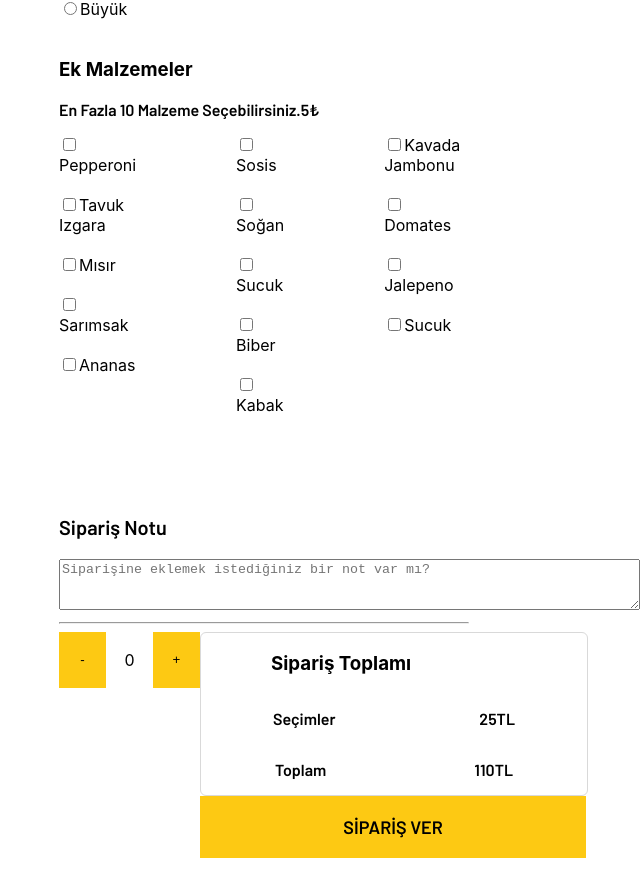
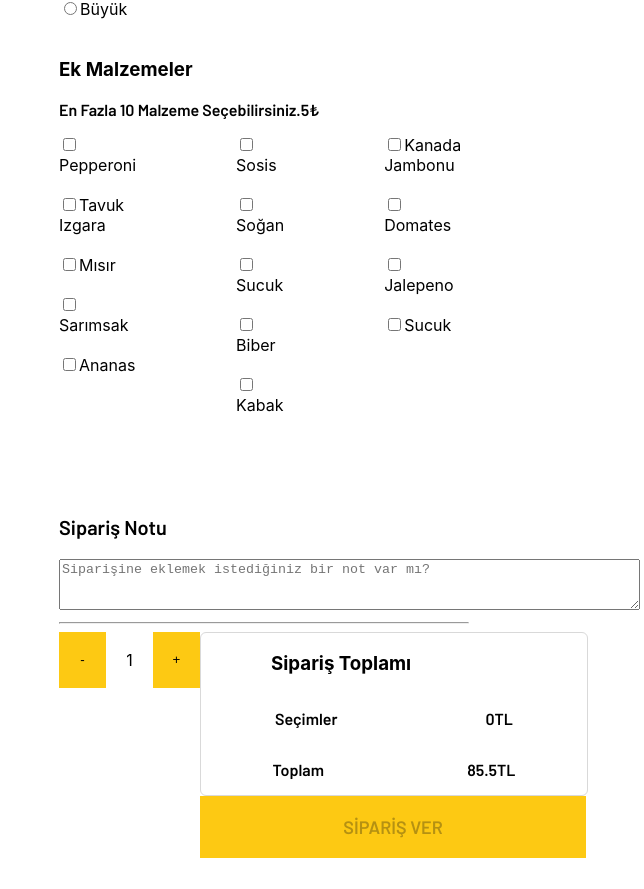
Before and after one commit to Hamzinski/Pizza-Challenge-Site, a React (Create React App) app: page /order in a window 1280 px wide. Shown: the part 856-1745 px from the top of the page, without its empty margins (636-1280 px from the left). Built offline with nearby package versions, Linux system fonts and the light colour scheme; a web font is replaced by a local one.

Commit message:
Update-orderpage

```diff
--- a/src/pages/order/Orderpage.js
+++ b/src/pages/order/Orderpage.js
@@ -1,12 +1,13 @@
 import React from 'react'
 import images from "../../Assets/logo.svg";
 import "./order.css"
-import { useState } from 'react';
+import { useState, useEffect } from 'react';
 
 const initialForm = {
   size: '',
   hamur:'',
   malzeme: [],
+  not:"",
 
 };
 const initialErrors = {
@@ -17,9 +18,26 @@ const errorMessages = {
 };
 
 
-
 export default function Order() {
   const [form, setForm] = useState(initialForm);
+  const [disableButton, setDisableButton] = useState(true);
+  const [selectedMalzemeCount, setSelectedMalzemeCount] = useState(0);
+  const [count, setCount] = useState(1);
+
+  const isOrderValid = () => {
+    return (
+      form.size !== '' &&
+      form.hamur !== '' &&
+      form.malzeme.length >= 4 &&
+      form.malzeme.length <= 10 &&
+      count !== 0
+    );
+  };
+
+  useEffect(() => {
+    const selectedMalzemeCount = form.malzeme.length;
+    setSelectedMalzemeCount(form.malzeme.length);
+  }, [form.malzeme]);
 
 
   const handleChange = (event) => {
@@ -30,22 +48,28 @@ export default function Order() {
     } else if (type === 'select-one') {
       setForm({ ...form, [name]: value });
     } else if (type === 'checkbox') {
-      if (checked) {
-        setForm({
-          ...form,
-          malzeme: [...form.malzeme, value],
-        });
-      } else {
-        setForm({
-          ...form,
-          malzeme: form.malzeme.filter(
-            (topping) => topping !== value
-          ),
-        });
-      }
-    }
-  };
-    console.log("Boyut:", form.size +" "+ "Hamur:", form.hamur +" "+ "Malzemeler:", form.malzeme);
+        if (checked) {
+        setForm({...form, malzeme: [...form.malzeme, value],});
+                      } else {
+        setForm({...form,malzeme: form.malzeme.filter((topping) => topping !== value),});
+                            }
+                          }else if (name === 'not') {
+                              setForm({ ...form, not: value });
+                                    }
+
+                                  };
+                                  const increment = () => {
+                                    setCount(count + 1);
+                                  };
+
+                                  const decrement = () => {
+                                    if (count > 0) {
+                                      setCount(count - 1);
+                                    }
+                                  };
+
+
+    console.log("Boyut:", form.size +" "+ "Hamur:", form.hamur +" "+ "Malzemeler:", form.malzeme +" " +"Sipariş notu:", form.not);
 
 
 
@@ -136,8 +160,8 @@ export default function Order() {
 </div>
 
 <div class ="box-3">
-<input type="checkbox" id="Kavada Jambonu" name="malzeme" value="Kavada Jambonu" onChange={handleChange} />
-<label for="Sosis">Kavada Jambonu</label><br></br><br></br>
+<input type="checkbox" id="Kanada Jambonu" name="malzeme" value="Kanada Jambonu" onChange={handleChange} />
+<label for="Sosis">Kanada Jambonu</label><br></br><br></br>
 <input type="checkbox" id="Domates" name="malzeme" value="Domates" onChange={handleChange} />
 <label for="Domates">Domates</label><br></br><br></br>
 <input type="checkbox" id="Jalepeno" name="malzeme" value="Jalepeno" onChange={handleChange} />
@@ -152,26 +176,28 @@ export default function Order() {
 <div class="footer">
   <p class="siparis-notu">Sipariş Notu</p>
     <div>
-      <textarea name="not" id="not" cols="70" rows="3"
+      <textarea name="not" id="not" cols="70" rows="3" value={form.not} onChange={handleChange}
         placeholder = "Siparişine eklemek istediğiniz bir not var mı?"></textarea>
       <hr />
     </div>
       <div class="siparis-ver">
       <div class="butonlar">
-        <button class="buton">-</button><div class="buton-div">0</div><button class="buton">+</button></div>
+        <button type="button" class="buton" onClick={decrement}>-</button>
+        <div class="buton-div">{count}</div>
+        <button type="button" class="buton" onClick={increment}>+</button></div>
           <div className='order-card'>
             <div className='siparis-toplam'> <h3>Sipariş Toplamı</h3>
               <div className='siparis-ust'>
                 <p>Seçimler</p>
-                <p>25TL</p>
+                <p>{count * (selectedMalzemeCount * 5)}TL</p>
                 </div>
                 <div className='siparis-alt'>
                 <p>Toplam</p>
-                <p>110TL</p>
+                <p>{((selectedMalzemeCount * 5) + 85.50) * count}TL</p>
                 </div>
             </div>
                 <div>
-                    <button class="siparis-button">SİPARİŞ VER</button>
+                    <button class="siparis-button" disabled={!isOrderValid()}>SİPARİŞ VER</button>
                 </div>
           </div>
       </div>
```
